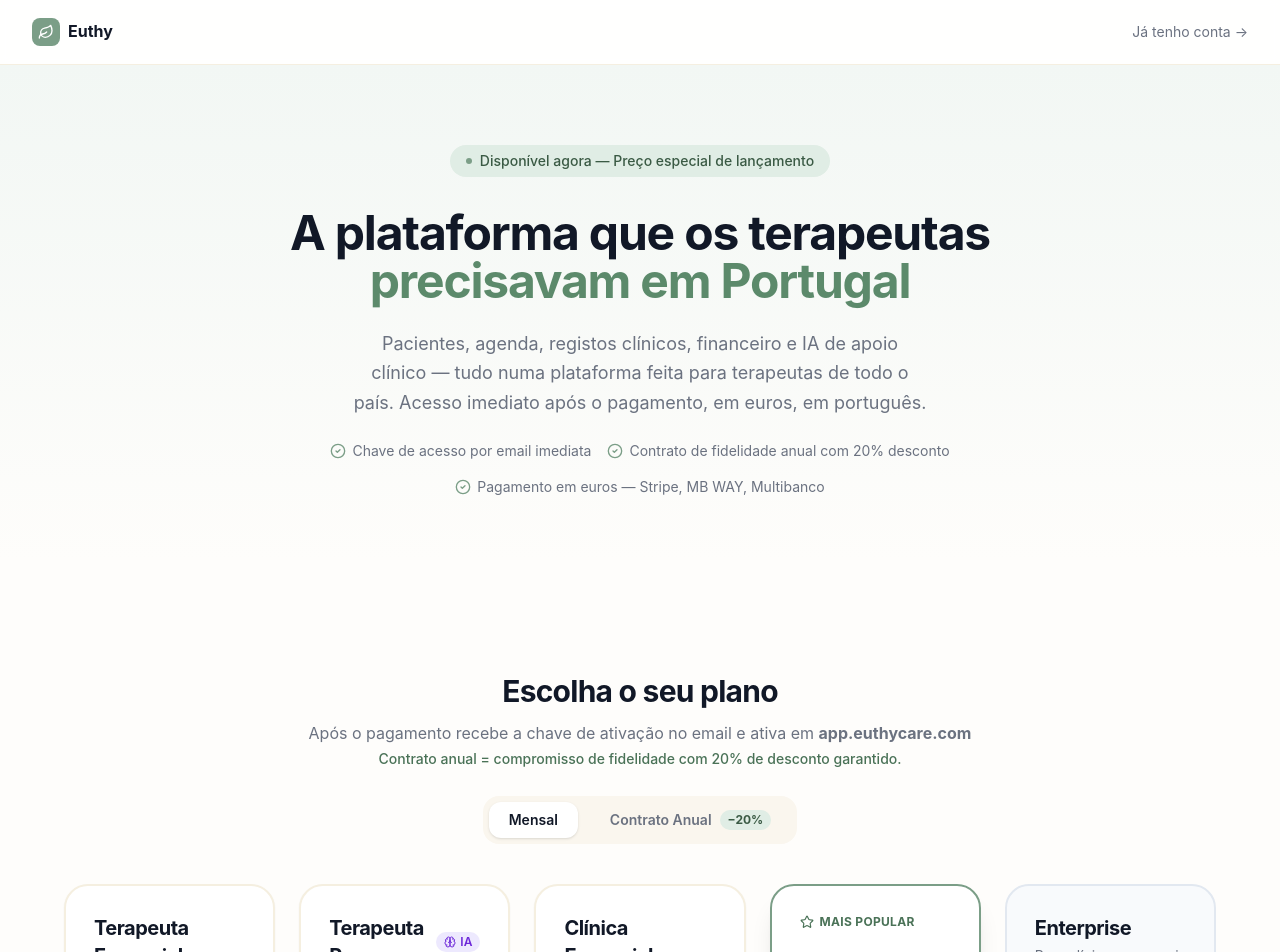
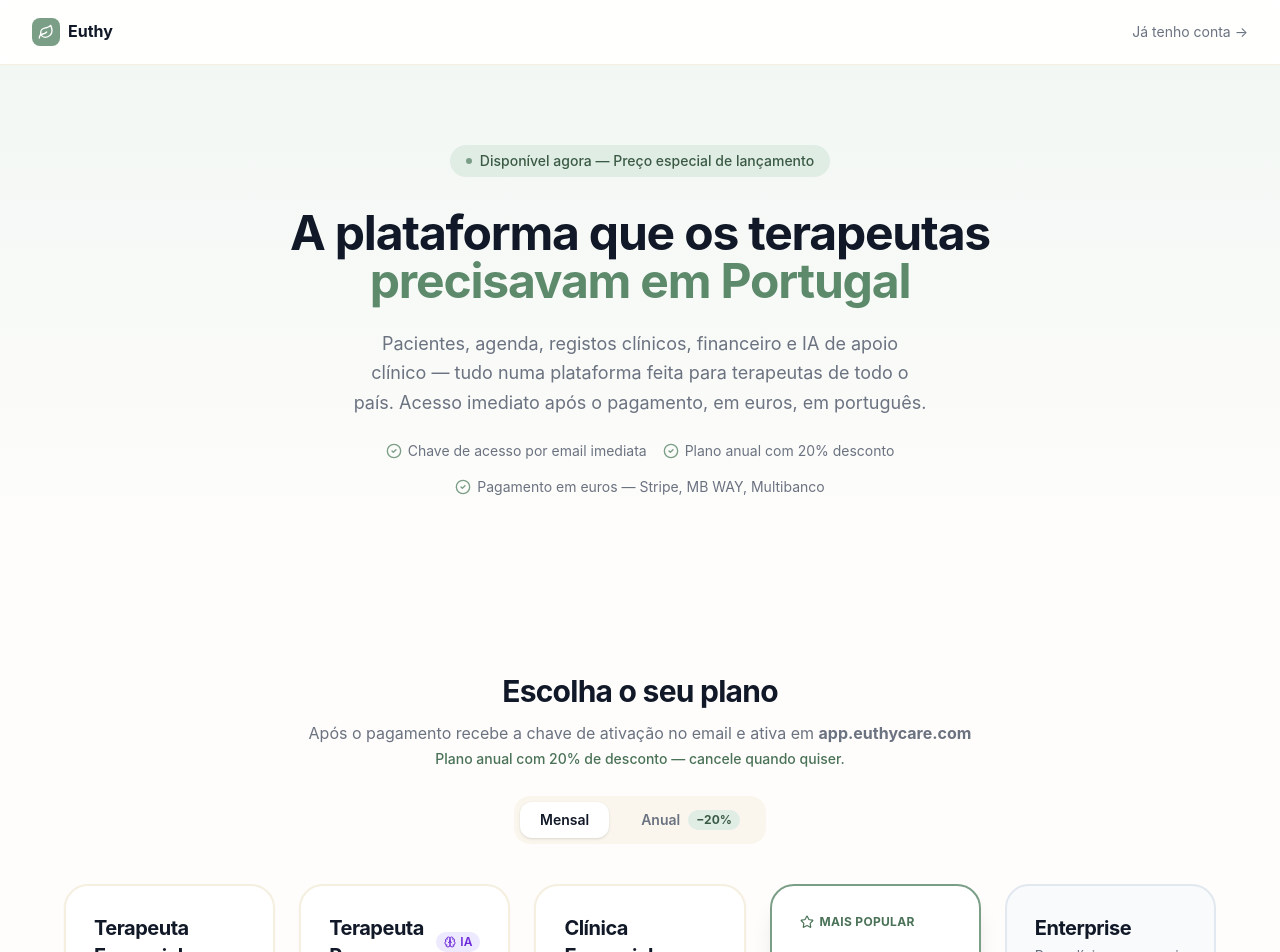
Before and after one commit to elisabeteterapia-sys/euthycare, a Next.js app in the folder frontend/: page /euthy-lancamento in a window 1280 px wide. Shown: the top 952 px of the page. Built offline with nearby package versions, Linux system fonts and the light colour scheme.

Commit message:
fix: remove contrato/fidelidade wording from annual plan — keep cancel anytime message

```diff
--- a/frontend/app/euthy-lancamento/page.tsx
+++ b/frontend/app/euthy-lancamento/page.tsx
@@ -280,7 +280,7 @@
 
           <div className="flex flex-wrap justify-center gap-4 text-sm text-gray-500">
             <span className="flex items-center gap-1.5"><CheckCircle2 className="h-4 w-4 text-sage-400" /> Chave de acesso por email imediata</span>
-            <span className="flex items-center gap-1.5"><CheckCircle2 className="h-4 w-4 text-sage-400" /> Contrato de fidelidade anual com 20% desconto</span>
+            <span className="flex items-center gap-1.5"><CheckCircle2 className="h-4 w-4 text-sage-400" /> Plano anual com 20% desconto</span>
             <span className="flex items-center gap-1.5"><CheckCircle2 className="h-4 w-4 text-sage-400" /> Pagamento em euros — Stripe, MB WAY, Multibanco</span>
           </div>
         </div>
@@ -293,7 +293,7 @@
             <h2 className="text-3xl font-bold text-gray-900 mb-3">Escolha o seu plano</h2>
             <p className="text-gray-500 mb-6">
               Após o pagamento recebe a chave de ativação no email e ativa em <strong>app.euthycare.com</strong><br />
-              <span className="text-sm text-sage-600 font-medium">Contrato anual = compromisso de fidelidade com 20% de desconto garantido.</span>
+              <span className="text-sm text-sage-600 font-medium">Plano anual com 20% de desconto — cancele quando quiser.</span>
             </p>
 
             {/* Toggle mensal / anual */}
@@ -308,7 +308,7 @@
                 onClick={() => setAnnual(true)}
                 className={`px-5 py-2 rounded-xl text-sm font-semibold transition-all flex items-center gap-2 ${annual ? 'bg-white shadow text-gray-900' : 'text-gray-500 hover:text-gray-700'}`}
               >
-                Contrato Anual
+                Anual
                 <span className="text-xs bg-sage-100 text-sage-700 font-bold px-2 py-0.5 rounded-full">−20%</span>
               </button>
             </div>
```
